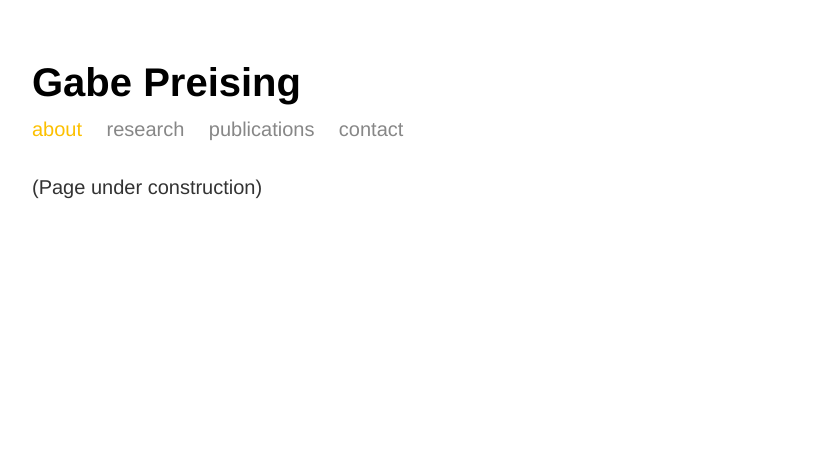
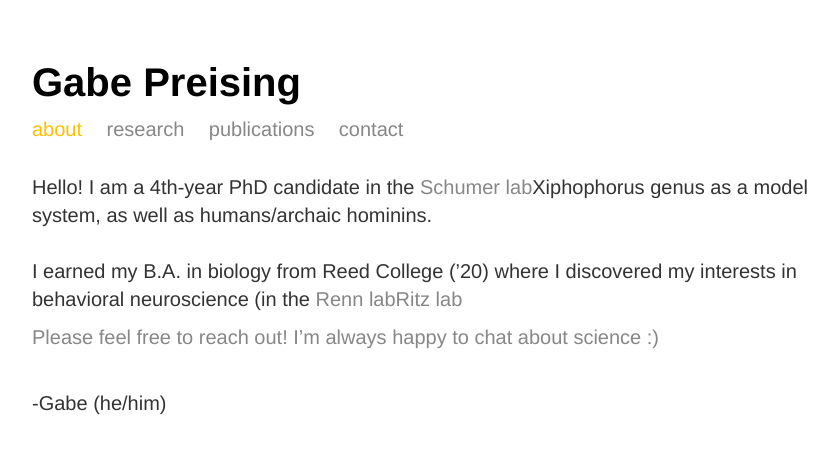
Before and after one commit to gpreising/gpreising.github.io, a Jekyll site: the page built from index.html, in a window 1280 px wide. Shown: the top 454 px of the page, without its empty margins (208-1046 px from the left). Built offline with Jekyll 4.4.1, drawn with Linux system fonts in a browser that asks for light colours.

Commit message:
added bio

```diff
--- a/index.html
+++ b/index.html
@@ -11,6 +11,14 @@ title: Gabe Preising | about
 	</ul>
 </nav>
 <div class="blurb">
-	<p>(Page under construction)</p>
+	<p>Hello! I am a 4th-year PhD candidate in the <a href="https://schumerlab.com/" target="_blank">Schumer lab</a as part of the Stanford Biology PhD program.
+		I’m broadly interested in genomics, but in particular mapping the genetic basis of simple and complex traits, studying gene flow between species, and understanding the evolutionary history of traits using phylogenomics and other computational tools.
+		To this end, I use the incredibly diverse <i>Xiphophorus</i> genus as a model system, as well as humans/archaic hominins.</p>
 	<br>
+	<p>I earned my B.A. in biology from Reed College (’20) where I discovered my interests in behavioral neuroscience (in the <a href="https://www.reed.edu/biology/renn/" target="_blank">Renn lab</a) and computational biology (in the <a href="https://www.reed.edu/biology/ritz/compbiolab.html" target="_blank">Ritz lab</a).
+		Upon graduating, I was awarded a NIH-funded post-bac research position between the Renn and Ritz labs. In my free time, I enjoy playing music with my band, rock climbing, and spending time outdoors.</p>
+	<br>
+	<p>Please feel free to reach out! I’m always happy to chat about science :)</p>
+	<br>
+	<p>-Gabe (he/him)</p>
 </div>
```
